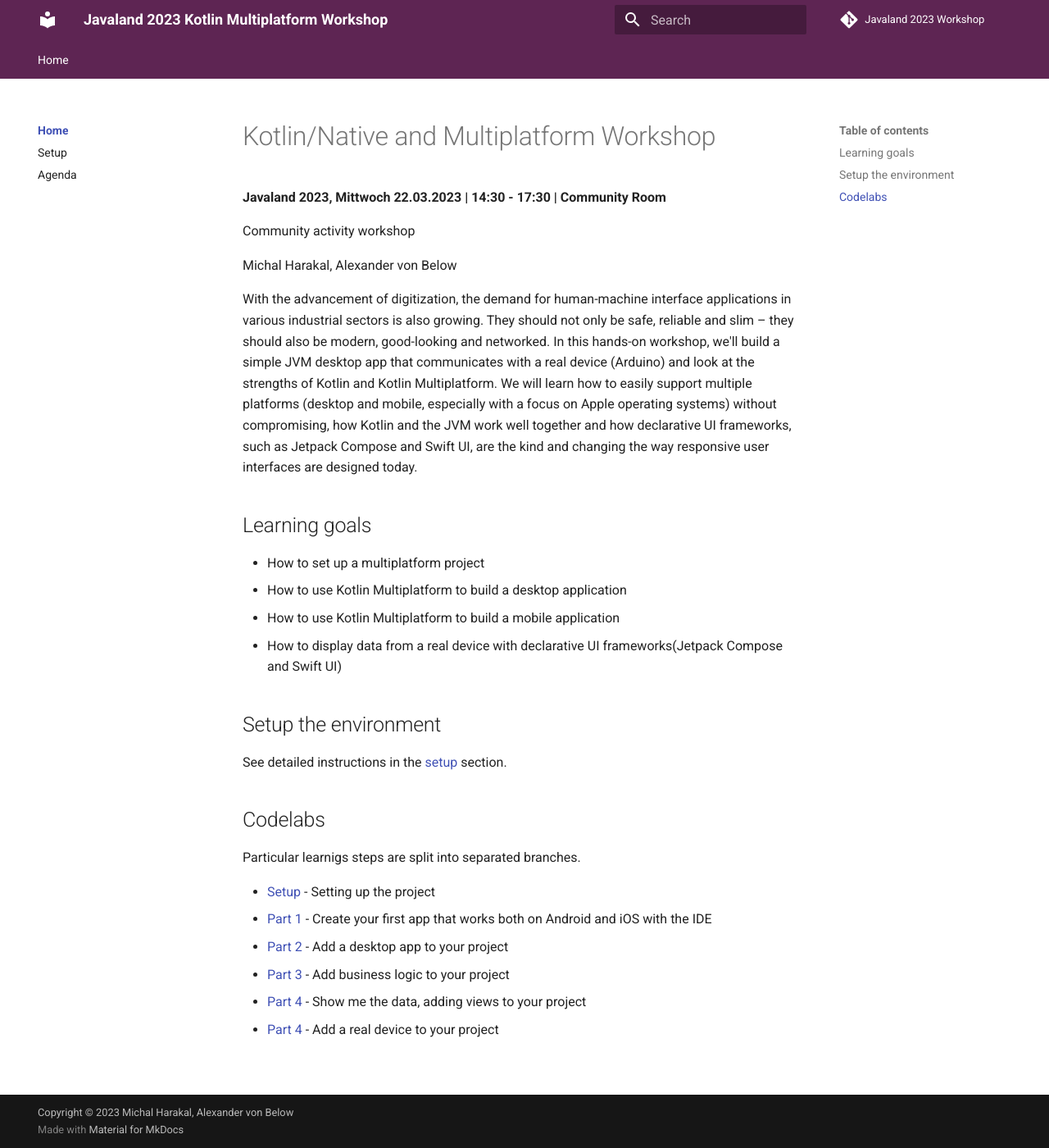
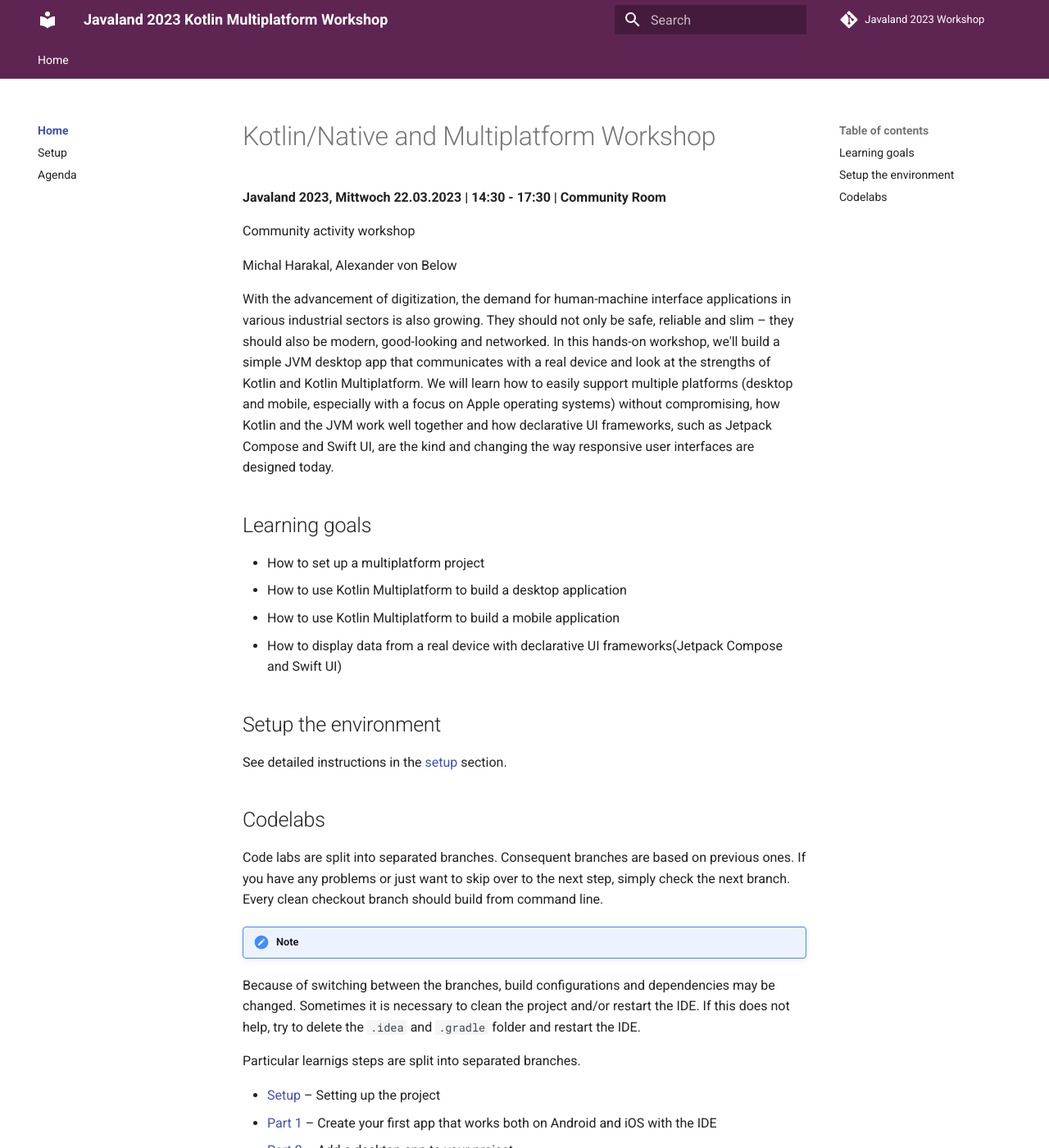
Before and after one commit to michalharakal/kmp-workshop, an MkDocs documentation site: the page built from javaland2023/mkdocs/src/doc/docs/index.md, in a window 1280 px wide and 1400 px high. Shown: the whole window at 82% size. Built offline with MkDocs 1.6.1 and Material for MkDocs 9.7.7, drawn with Linux system fonts in a browser that asks for light colours; comment, search, counter and statistics services are not loaded; some of the changed text lies outside the part shown.

Commit message:
Add hint on codelabs ...

```diff
--- a/javaland2023/mkdocs/src/doc/docs/index.md
+++ b/javaland2023/mkdocs/src/doc/docs/index.md
@@ -6,7 +6,13 @@
 
 Michal Harakal, Alexander von Below
 
-With the advancement of digitization, the demand for human-machine interface applications in various industrial sectors is also growing. They should not only be safe, reliable and slim – they should also be modern, good-looking and networked. In this hands-on workshop, we'll build a simple JVM desktop app that communicates with a real device (Arduino) and look at the strengths of Kotlin and Kotlin Multiplatform.  We will learn how to easily support multiple platforms (desktop and mobile, especially with a focus on Apple operating systems) without compromising, how Kotlin and the JVM work well together and how declarative UI frameworks, such as Jetpack Compose and Swift UI, are the kind and changing the way responsive user interfaces are designed today.
+With the advancement of digitization, the demand for human-machine interface applications in various industrial sectors
+is also growing. They should not only be safe, reliable and slim – they should also be modern, good-looking and
+networked. In this hands-on workshop, we'll build a simple JVM desktop app that communicates with a real device and look
+at the strengths of Kotlin and Kotlin Multiplatform. We will learn how to easily support multiple platforms (desktop and
+mobile, especially with a focus on Apple operating systems) without compromising, how Kotlin and the JVM work well
+together and how declarative UI frameworks, such as Jetpack Compose and Swift UI, are the kind and changing the way
+responsive user interfaces are designed today.
 
 ## Learning goals
 
@@ -21,11 +27,20 @@
 
 ## Codelabs
 
+Code labs are split into separated branches. Consequent branches are based on previous ones. If you have any problems or
+just want to skip over to the next step, simply check the next branch. Every clean checkout branch should build from
+command line.
+
+!!! note
+Because of switching between the branches, build configurations and dependencies may be changed. Sometimes it is
+necessary to clean the project and/or restart the IDE. If this does not help, try to delete the `.idea` and `.gradle`
+folder and restart the IDE.
+
 Particular learnigs steps are split into separated branches.
 
-* [Setup](setup.md) - Setting up the project
-* [Part 1](codelab-1.md) - Create your first app that works both on Android and iOS with the IDE
-* [Part 2](codelab-2.md) - Add a desktop app to your project
-* [Part 3](codelab-3.md) - Add business logic to your project
-* [Part 4](codelab-4.md) - Show me the data, adding views to your project
-* [Part 4](codelab-5.md) - Add a real device to your project
+* [Setup](setup.md) – Setting up the project
+* [Part 1](codelab-1.md) – Create your first app that works both on Android and iOS with the IDE
+* [Part 2](codelab-2.md) – Add a desktop app to your project
+* [Part 3](codelab-3.md) – Add business logic to your project
+* [Part 4](codelab-4.md) – Show me the data, adding views to your project
+* [Part 4](codelab-5.md) – Add a real device to your project
```
